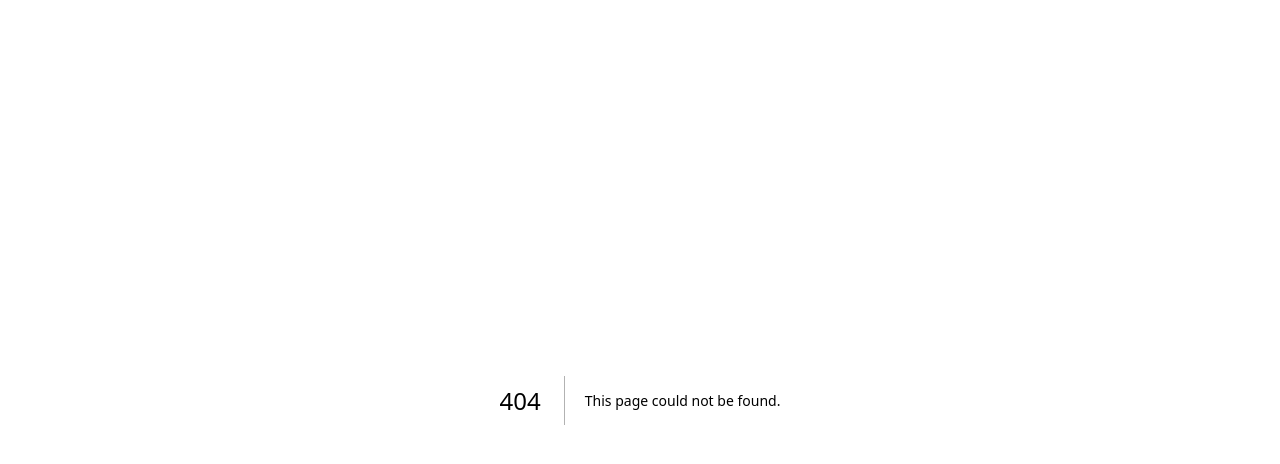
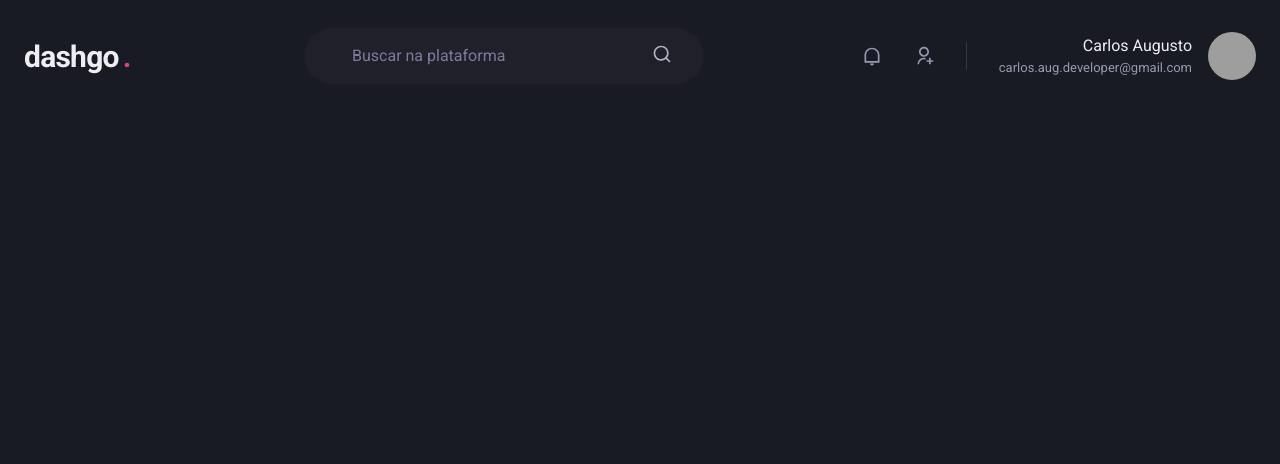
Before and after one commit to Jackie098/ignite-dashgo, a Next.js app: page /dashboard in a window 1280 px wide. Before the commit this address had no page. Shown: the top 464 px of the page. Built offline with nearby package versions, Linux system fonts and the light colour scheme; grey boxes are pictures that could not be loaded.

Commit message:
style: finish the Header

```diff
--- a/package.json
+++ b/package.json
@@ -21,6 +21,7 @@
     "next": "13.4.9",
     "react": "18.2.0",
     "react-dom": "18.2.0",
+    "react-icons": "^4.10.1",
     "typescript": "5.1.6"
   }
 }
--- /dev/null
+++ b/src/components/Header.tsx
@@ -0,0 +1,83 @@
+import { Avatar, Box, Flex, HStack, Icon, Input, Text } from "@chakra-ui/react";
+import {
+  RiNotificationLine,
+  RiSearchLine,
+  RiUserAddLine,
+} from "react-icons/ri";
+
+export function Header() {
+  return (
+    <Flex
+      as="header"
+      w={"100%"}
+      maxWidth={1480}
+      h={"20"}
+      mx={"auto"}
+      mt="4"
+      px="6"
+      align={"center"}
+    >
+      <Text fontSize={"3xl"} fontWeight={"bold"} letterSpacing={"tight"} w="64">
+        dashgo
+        <Text as="span" ml={"1"} color={"pink.500"}>
+          .
+        </Text>
+      </Text>
+
+      <Flex
+        as="label"
+        flex={"1"}
+        py="4"
+        px="8"
+        ml="6"
+        maxW={400}
+        alignSelf={"center"}
+        color={"gray.200"}
+        position={"relative"}
+        bg={"gray.800"}
+        borderRadius={"full"}
+      >
+        <Input
+          color={"gray.50"}
+          variant={"unstyled"}
+          px={"4"}
+          mr={"4"}
+          placeholder="Buscar na plataforma"
+          _placeholder={{ color: "gray.400" }}
+        />
+
+        <Icon as={RiSearchLine} fontSize={20} />
+      </Flex>
+
+      <Flex align={"center"} ml={"auto"}>
+        <HStack
+          spacing={"8"}
+          mx="8"
+          pr="8"
+          py="1"
+          color={"gray.300"}
+          borderRightWidth={1}
+          borderColor={"gray.700"}
+        >
+          <Icon as={RiNotificationLine} fontSize={"20"} />
+          <Icon as={RiUserAddLine} fontSize={"20"} />
+        </HStack>
+
+        <Flex align={"center"}>
+          <Box mr="4" textAlign={"right"}>
+            <Text>Carlos Augusto</Text>
+            <Text color={"gray.300"} fontSize={"small"}>
+              carlos.aug.developer@gmail.com
+            </Text>
+          </Box>
+
+          <Avatar
+            size="md"
+            name="Carlos Augusto"
+            src="https://github.com/Jackie098.png"
+          />
+        </Flex>
+      </Flex>
+    </Flex>
+  );
+}
--- /dev/null
+++ b/src/pages/dashboard.tsx
@@ -0,0 +1,5 @@
+import { Header } from "@/components/Header";
+
+export default function Dashboard() {
+  return <Header />;
+}
```
Also changed, not shown: 1 other file (tests, documents, lock files or other folders).
